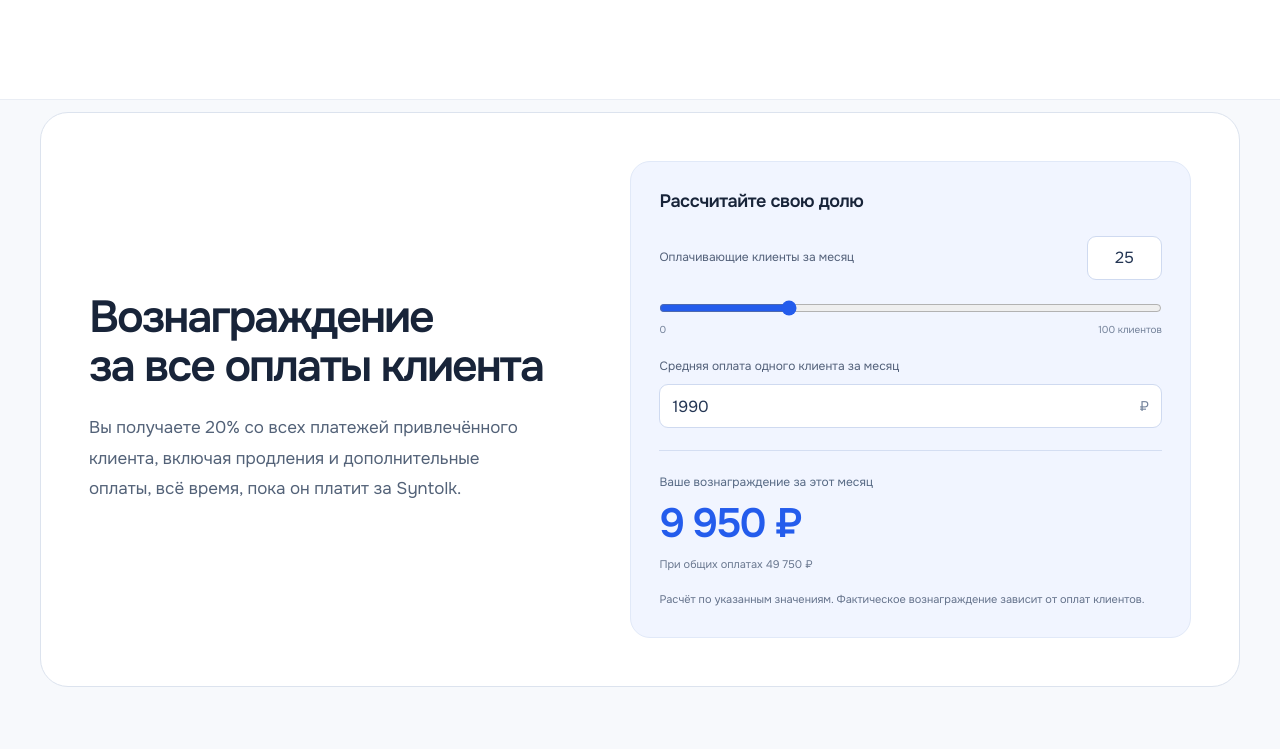
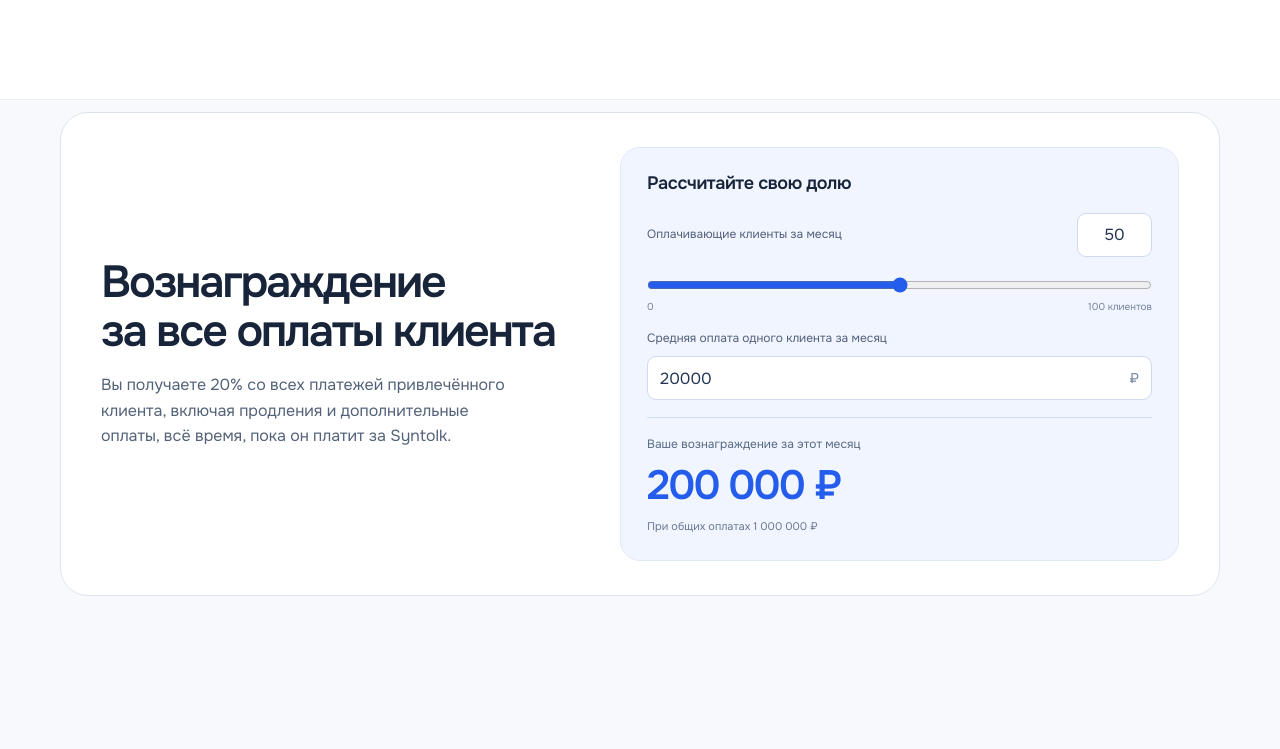
Before and after one commit to syntolkru-prog/Partner-landing, a website: page index.html in a window 1280 px wide. Shown: the part 4037-4786 px from the top of the page. Drawn offline with Linux system fonts and the light colour scheme.

Commit message:
Tighten partner rewards calculator

```diff
--- a/index.html
+++ b/index.html
@@ -586,7 +586,14 @@
     .audience-grid .story-copy{padding:28px}
     .audience-grid .story-copy h3{font-size:25px;line-height:1.25}
     .audience-grid .story-copy p{font-size:15px;line-height:1.65}
-    .reward-section{padding-top:12px;padding-bottom:70px}
+    .reward-section{padding-top:12px;padding-bottom:56px}
+    .reward-panel{max-width:1160px;gap:44px;padding:34px 40px}
+    .reward-intro>p{margin-top:16px;font-size:16px;line-height:1.6}
+    .calculator{padding:24px 26px}
+    .calc-heading{margin-bottom:17px}
+    .calc-field{margin-bottom:14px}
+    .calc-result{margin-top:17px;padding-top:17px}
+    .calc-note{display:none}
     .promotion-panel.photo-story{min-height:380px;border-radius:24px}
     .promotion-panel.photo-story::after{background:linear-gradient(180deg,#07142670,#071426d9)}
     .promotion-panel>img{object-position:center}
@@ -826,10 +833,9 @@
         <div class="reward-intro"><h2 id="reward-title">Вознаграждение<br>за все оплаты клиента</h2><p>Вы получаете 20% со всех платежей привлечённого клиента, включая продления и дополнительные оплаты, всё время, пока он платит за Syntolk.</p></div>
         <div class="calculator" aria-labelledby="calc-title">
           <div class="calc-heading"><h3 id="calc-title">Рассчитайте свою долю</h3></div>
-          <div class="calc-field"><div class="calc-label-row"><label for="client-count">Оплачивающие клиенты за месяц</label><div class="input-unit client-count"><input id="client-count" type="number" min="0" max="100" step="1" value="25" inputmode="numeric"></div></div><label class="sr-only" for="client-range">Количество оплачивающих клиентов</label><input id="client-range" type="range" min="0" max="100" step="1" value="25"><div class="range-labels" aria-hidden="true"><span>0</span><span>100 клиентов</span></div></div>
-          <div class="calc-field"><label for="average-payment">Средняя оплата одного клиента за месяц</label><div class="input-unit"><input id="average-payment" type="number" min="0" max="1000000" step="1" value="1990" inputmode="numeric"><span aria-hidden="true">₽</span></div></div>
-          <div class="calc-result" aria-live="polite" aria-atomic="true"><span>Ваше вознаграждение за этот месяц</span><output id="commission-output" for="client-count average-payment">9 950 ₽</output><p class="calc-total">При общих оплатах <span id="total-output">49 750 ₽</span></p></div>
-          <p class="calc-note">Расчёт по указанным значениям. Фактическое вознаграждение зависит от оплат клиентов.</p>
+          <div class="calc-field"><div class="calc-label-row"><label for="client-count">Оплачивающие клиенты за месяц</label><div class="input-unit client-count"><input id="client-count" type="number" min="0" max="100" step="1" value="50" inputmode="numeric"></div></div><label class="sr-only" for="client-range">Количество оплачивающих клиентов</label><input id="client-range" type="range" min="0" max="100" step="1" value="50"><div class="range-labels" aria-hidden="true"><span>0</span><span>100 клиентов</span></div></div>
+          <div class="calc-field"><label for="average-payment">Средняя оплата одного клиента за месяц</label><div class="input-unit"><input id="average-payment" type="number" min="0" max="1000000" step="1" value="20000" inputmode="numeric"><span aria-hidden="true">₽</span></div></div>
+          <div class="calc-result" aria-live="polite" aria-atomic="true"><span>Ваше вознаграждение за этот месяц</span><output id="commission-output" for="client-count average-payment">200 000 ₽</output><p class="calc-total">При общих оплатах <span id="total-output">1 000 000 ₽</span></p></div>
         </div>
       </div>
     </section>
```
Also changed, not shown: public/index.html (+11 -5 lines).
